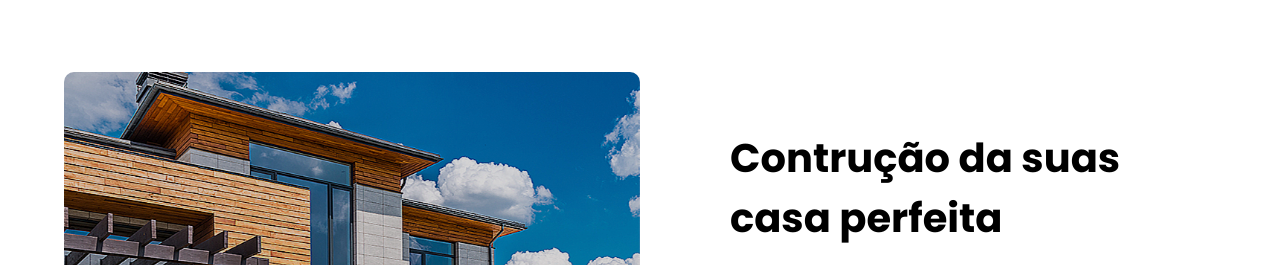
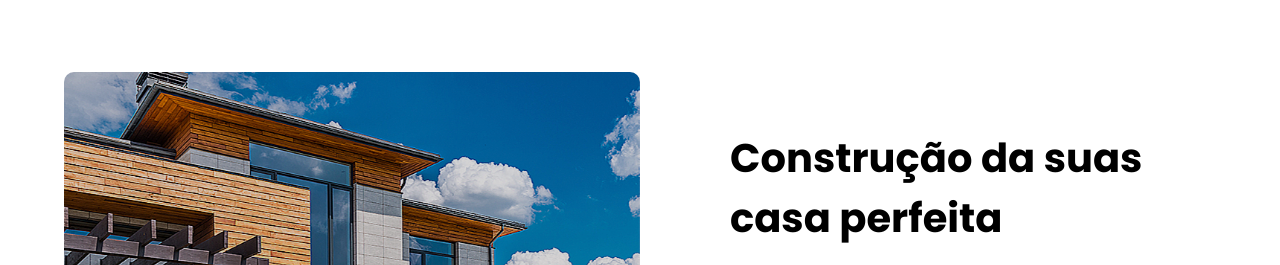
Before and after one commit to cezaodev/CSRstudios, a plain HTML site: page index.html in a window 1280 px wide. Shown: the part 1220-1485 px from the top of the page. Drawn offline with Linux system fonts and the light colour scheme.

Commit message:
Update index.html

```diff
--- a/index.html
+++ b/index.html
@@ -111,7 +111,7 @@
         <img src="img/casa.png" alt="Sua futura casa">
       </div>
       <div class="casa-text">
-        <h2>Contrução da suas casa perfeita</h2>
+        <h2>Construção da suas casa perfeita</h2>
         <p>Lorem ipsum dolor sit amet, consectetur adipisicing elit.
           Ea mollitia eligendi illum aspernatur recusandae
           commodi, doloribus, ipsum asperiores consectetur, ad fuga amet?
```
